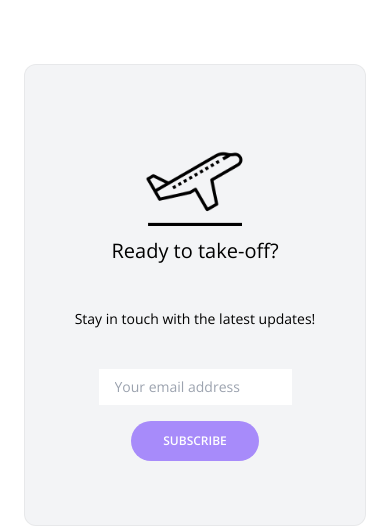
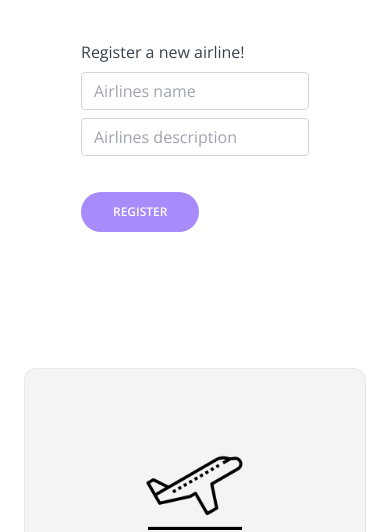
Before and after one commit to FedericaBlanco01/Challenges_onBoarding, a Laravel app: page /airlines in a window 390 px wide. Shown: the part 308-840 px from the top of the page. Run offline with Laravel 9, Linux system fonts and the light colour scheme; data that the repository does not hold is empty.

Commit message:
cities CRUD and CRD airline

```diff
--- a/Challenge_4/flights/app/Http/Controllers/AirlineController.php
+++ b/Challenge_4/flights/app/Http/Controllers/AirlineController.php
@@ -14,10 +14,62 @@ class AirlineController extends Controller
             'content' => Airline::with('flights')->get()->toArray(),
         ]);
     }
+    public function fetch()
+    {
+        $airlines= Airline::withCount('flights')->get();
+        return response()->json([
+            'airlines'=>$airlines,
+        ]);
+    }
 
-    // public function create(Request $request)
-    // {
+    public function store(Request $request)
+    {
+        $request->validate(['name' => 'required|unique:airlines|max:191',
+                            'description'=>'required']);
 
-    //     DB::insert('insert into airlines (name, description) values (?, ?)', [$name, $description]);
-    // }
+        $airline = new Airline(['name'=>$request->input('name'),
+                                'description'=>$request->input('description')]);
+        $airline->save();
+
+        return response()->json([
+            'status' => 200,
+            'message' => 'Airline added successfully!',
+            'airline'=> $airline,
+        ]);
+    }
+
+    public function destroy($id)
+    {
+        $airline = Airline::find($id);
+        $airline->delete();
+
+        return response()->json([
+            'status' => 200,
+            'message' => 'Airline deleted successfully!',
+        ]);
+    }
+
+    public function edit($id)
+    {
+        $airline = Airline::find($id);
+        return view('components.updateAirline', [
+            'airline' => $airline]);
+    }
+
+    public function update(Request $request)
+    {
+        $request->validate(['name' => 'required|unique:cities|max:191',
+                            'description'=> 'required']);
+        $airline= Airline::find($request->input('id'));
+        $airline->name=$request->input('name');
+        $airline->description=$request->input('name');
+        $airline->save();
+
+        return response()->json([
+            'status' => 200,
+            'message' => 'Airline updated successfully',
+        ]);
+
+    }
+
 }
--- a/Challenge_4/flights/app/Models/Airline.php
+++ b/Challenge_4/flights/app/Models/Airline.php
@@ -8,6 +8,7 @@ use Illuminate\Database\Eloquent\Model;
 class Airline extends Model
 {
     use HasFactory;
+    protected $guarded = [];
 
     public function flights()
     {
--- a/Challenge_4/flights/resources/views/tables/airlines.blade.php
+++ b/Challenge_4/flights/resources/views/tables/airlines.blade.php
@@ -1,7 +1,9 @@
-<x-layout>
+@extends('components.layout')
+@section('content')
 
     <table class="min-w-full border-collapse block md:table">
         <caption></caption>
+        <div id="successMessage" class="" role="alert"></div>
         <thead class="block md:table-header-group">
         <tr
             class="border border-grey-500 md:border-none block md:table-row absolute -top-full md:top-auto -left-full md:left-auto  md:relative ">
@@ -10,57 +12,154 @@
             <th class="bg-purple-400 p-2 text-white md:border md:border-grey-500 text-left block md:table-cell">Name
             </th>
             <th class="bg-purple-400 p-2 text-white md:border md:border-grey-500 text-left block md:table-cell"
-                    width="40%">
-                    Description</th>
+                width="50%">
+                Description
+            </th>
+            <th class="bg-purple-400 p-2 text-white md:border md:border-grey-500 text-left block md:table-cell"
+                width="20%">
+                Number of flights operated
+            </th>
             <th class="bg-purple-400 p-2 text-white md:border md:border-grey-500 text-left block md:table-cell">
-                    Number of flights operated</th>
-                <th class="bg-purple-400 p-2 text-white md:border md:border-grey-500 text-left block md:table-cell">
-                    Actions</th>
+                Actions
+            </th>
         </tr>
         </thead>
 
         <tbody class="block md:table-row-group">
-            @foreach ($content as $airline)
-                <tr>
-                    @foreach ($airline as $attribute => $data)
-                        @if ($attribute == 'id' || $attribute == 'name' || $attribute == 'description')
-                            <td class="p-2 md:border md:border-grey-500 text-left block md:table-cell">
-                                {{ $data }}
-                            </td>
-                        @endif
-                    @endforeach
-
-                    <td class="p-2 md:border md:border-grey-500 text-center block md:table-cell">
-                        {{ count($airline['flights']) }}</td>
-
-                    <td class="p-2 md:border md:border-grey-500 text-left block md:table-cell">
-                        <button
-                            class="bg-purple-400 hover:bg-purple-800 text-white py-1 px-2 border rounded-full">Edit</button>
-                        <button
-                            class="bg-red-500 hover:bg-red-700 text-white py-1 px-2 border rounded-full">Delete</button>
-
-                    </td>
-                </tr>
-            @endforeach
         </tbody>
     </table>
 
     {{-- -INPUT FIELD --}}
-    {{-- <form action="{{route('createairline')}}" method="POST">
-        @csrf
     <div class="flex justify-center py-10">
         <div class="mb-3 xl:w-96 ">
             <label for="label_input_city" class="form-label inline-block mb-2 text-gray-700">Register a new
                 airline!</label>
 
-                <x-inputfield :name="input_airline_name" :placeHolder="" />
+            <input type="text"
+                   class="
+        form-control
+        new_name_airline
+        block
+        w-full
+        px-3
+        py-1.5
+        text-base
+        font-normal
+        text-gray-700
+        bg-white bg-clip-padding
+        border border-solid border-gray-300
+        rounded
+        transition
+        ease-in-out
+        mb-2
+        m-0
+        focus:text-gray-700 focus:bg-white focus:border-blue-600 focus:outline-none "
+                   name="input_city" placeholder="Airlines name" value=""/>
 
-                    <input value="Submit" type="submit" />
+            <input type="text"
+                   class="
+        form-control
+        new_description_airline
+        block
+        w-full
+        px-3
+        py-1.5
+        text-base
+        font-normal
+        text-gray-700
+        bg-white bg-clip-padding
+        border border-solid border-gray-300
+        rounded
+        transition
+        ease-in-out
+        m-0
+        focus:text-gray-700 focus:bg-white focus:border-blue-600 focus:outline-none "
+                   name="input_city" placeholder="Airlines description" value=""/>
 
+            <div class="inline-block py-5">
+                <button type="button"
+                        class="add_airline transition-colors duration-300 bg-purple-400 hover:bg-purple-800 mt-4 lg:mt-0 lg:ml-3 rounded-full text-xs font-semibold text-white uppercase py-3 px-8">
+                    Register
+                </button>
             </div>
         </div>
+    </div>
+@endsection
 
-    </form> --}}
+@section('scripts')
+    <script>
+        $(document).ready(function () {
+            fetchAirline();
 
+            function fetchAirline() {
+                fetch('http://127.0.0.1:8000/fetchairlines')
+                    .then(res => res.json())
+                    .then(function (data) {
+                        $('tbody').html("");
+                        $.each(data.airlines, function (key, item) {
+                            $('tbody').append(
+                                '<tr>\
+                                <td class="p-2 md:border md:border-grey-500 text-left block md:table-cell">' + item.id + '</td>\
+                                <td class="p-2 md:border md:border-grey-500 text-left block md:table-cell">' + item.name + '</td>\
+                                <td class="p-2 md:border md:border-grey-500 text-center block md:table-cell">' + item.description + '</td>\
+                                <td class="p-2 md:border md:border-grey-500 text-center block md:table-cell">' + item.flights_count + '</td>\
+                                <td class="p-2 md:border md:border-grey-500 text-left block md:table-cell">\
+                                <a href="/editAirline/' + item.id + '" value="' + item.id + '" class= "button_edit bg-purple-400 hover:bg-purple-800 text-white py-1 px-2 border rounded-full" > Edit </a>\
+                                <button type="button" value="' + item.id + '" class=" button_delete bg-red-500 hover:bg-red-700 text-white py-1 px-2 border rounded-full">Delete</button>\
+                                </td>\
+                        </tr>');
+                        })
+                    })
+            }
 
-</x-layout>
+            var data;
+            $(document).on('click', '.add_airline', function (e) {
+                e.preventDefault();
+                data = {
+                    name: $('.new_name_airline').val(),
+                    description: $('.new_description_airline').val()
+                };
+
+                fetch('http://127.0.0.1:8000/airlines', {
+                    method: 'POST',
+                    headers: {
+                        'X-CSRF-TOKEN': $('meta[name="csrf-token"]').attr('content'),
+                        'Content-Type': 'application/json',
+                        'Accept': 'application/json'
+                    },
+                    body: JSON.stringify(data)
+                })
+                    .then(res => res.json())
+                    .then(function (data) {
+                        $('#successMessage').html("");
+                        if(data.status == 200) {
+                            $('#successMessage').addClass("bg-green-100 border border-green-400 text-green-700 px-4 py-3 rounded relative");
+                            $('#successMessage').text(data.message);
+                            fetchAirline();
+                        }else{
+                            $('#successMessage').addClass("bg-red-100 border border-red-400 text-red-700 px-4 py-3 rounded relative");
+                            $('#successMessage').text(data.message);
+                        }
+                    })
+            });
+            var airline_id;
+            $(document).on('click', '.button_delete', function (e) {
+                e.preventDefault();
+                airline_id = $(this).val();
+                fetch('http://127.0.0.1:8000/deleteAirline/'+ airline_id, {
+                    method: 'DELETE',
+                    headers: {'X-CSRF-TOKEN': $('meta[name="csrf-token"]').attr('content'),
+                            'Content-Type': 'application/json',
+                            'Accept': 'application/json'},
+                    body: null})
+                    .then(res => res.json())
+                    .then(function (data) {
+                        $('#successMessage').html("");
+                        $('#successMessage').addClass("bg-green-100 border border-green-400 text-green-700 px-4 py-3 rounded relative");
+                        $('#successMessage').text(data.message);
+                        fetchAirline();
+                    })
+            });
+        });
+    </script>
+@endsection
--- a/Challenge_4/flights/routes/web.php
+++ b/Challenge_4/flights/routes/web.php
@@ -25,6 +25,12 @@ Route::post('/cities', [CityController::class, 'store']);
 Route::get('/fetchcities', [CityController::class, 'fetch']);
 Route::delete('/deleteCity/{id}', [CityController::class, 'destroy']);
 Route::get('/editCity/{id}', [CityController::class, 'edit']);
-Route::post('/editCity/{id}', [CityController::class, 'update']);
+Route::patch('/editCity/{id}', [CityController::class, 'update']);
 
+//CRUD AIRLINES
 Route::get('/airlines', [AirlineController::class, 'index']);
+Route::get('/fetchairlines', [AirlineController::class, 'fetch']);
+Route::post('/airlines', [AirlineController::class, 'store']);
+Route::delete('/deleteAirline/{id}', [AirlineController::class, 'destroy']);
+Route::get('/editAirline/{id}', [AirlineController::class, 'edit']);
+Route::patch('/updateAirline', [AirlineController::class, 'update']);
```
Also changed, not shown: Challenge_4/flights/app/Http/Controllers/CityController.php (+5 -8 lines), Challenge_4/flights/resources/views/components/inputfield.blade.php (deleted, +0 -18 lines), Challenge_4/flights/resources/views/components/updateAirline.blade.php (added, +111 -0 lines), Challenge_4/flights/resources/views/components/updateCity.blade.php (+9 -10 lines), Challenge_4/flights/resources/views/tables/cities.blade.php (+11 -13 lines), Challenge_4/flights/database/migrations/2022_02_22_135954_create_flights_table.php. Lines whose indentation alone changed are shown as unchanged.
